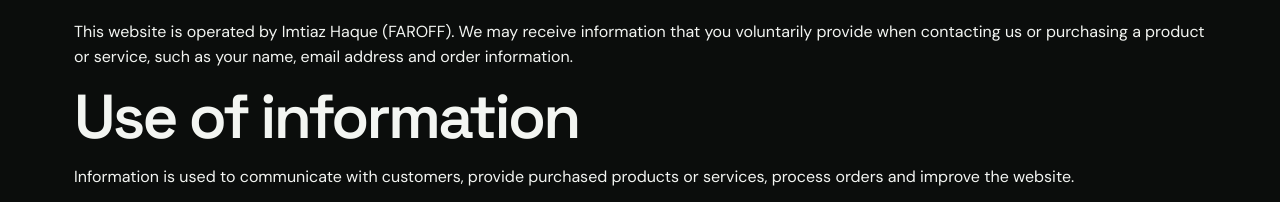
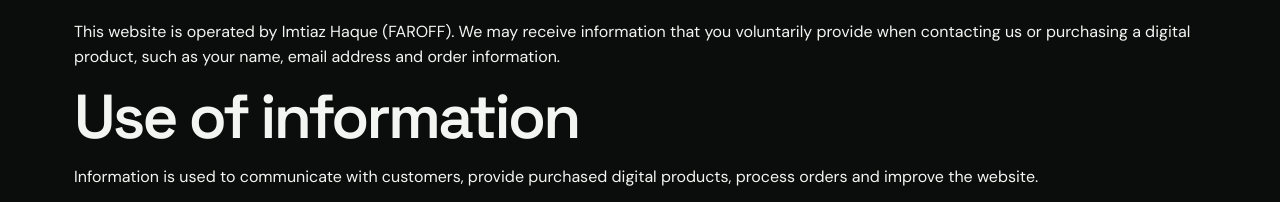
Before and after one commit to Faroffcode/Imtiaz.haque, a plain HTML site: page privacy.html in a window 1280 px wide. Shown: the part 290-492 px from the top of the page. Drawn offline with Linux system fonts and the light colour scheme.

Commit message:
Align privacy policy with digital products store

```diff
--- a/privacy.html
+++ b/privacy.html
@@ -1 +1 @@
-<!doctype html><html lang="en"><head><meta charset="utf-8"><meta name="viewport" content="width=device-width,initial-scale=1"><title>Privacy Policy — FAROFF</title><link rel="stylesheet" href="styles.css"></head><body><header class="nav"><a class="brand" href="index.html"><span>F</span> FAROFF</a><a class="nav-cta" href="index.html">Back to site</a></header><main class="section"><p class="eyebrow">LEGAL</p><h1>Privacy Policy</h1><p>This website is operated by Imtiaz Haque (FAROFF). We may receive information that you voluntarily provide when contacting us or purchasing a product or service, such as your name, email address and order information.</p><h2>Use of information</h2><p>Information is used to communicate with customers, provide purchased products or services, process orders and improve the website.</p><h2>Contact</h2><p>faroffwork@gmail.com · +91 92394 85162</p><p class="muted">Address: Nalhati, Birbhum, West Bengal 731243, India.</p></main></body></html>
+<!doctype html><html lang="en"><head><meta charset="utf-8"><meta name="viewport" content="width=device-width,initial-scale=1"><title>Privacy Policy — FAROFF</title><link rel="stylesheet" href="styles.css"></head><body><header class="nav"><a class="brand" href="index.html"><span>F</span> FAROFF</a><a class="nav-cta" href="index.html">Back to site</a></header><main class="section"><p class="eyebrow">LEGAL</p><h1>Privacy Policy</h1><p>This website is operated by Imtiaz Haque (FAROFF). We may receive information that you voluntarily provide when contacting us or purchasing a digital product, such as your name, email address and order information.</p><h2>Use of information</h2><p>Information is used to communicate with customers, provide purchased digital products, process orders and improve the website.</p><h2>Contact</h2><p>faroffwork@gmail.com · +91 92394 85162</p><p class="muted">Address: Nalhati, Birbhum, West Bengal 731243, India.</p></main></body></html>
```
